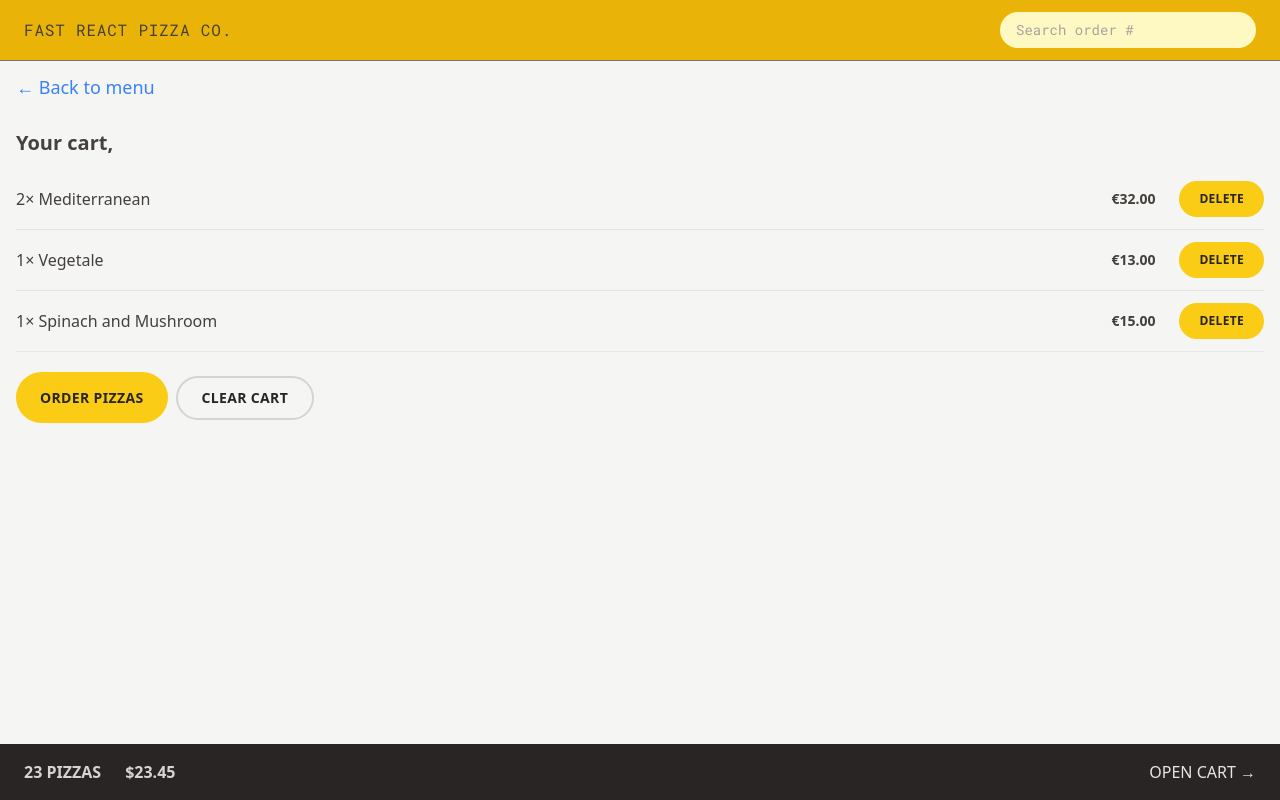
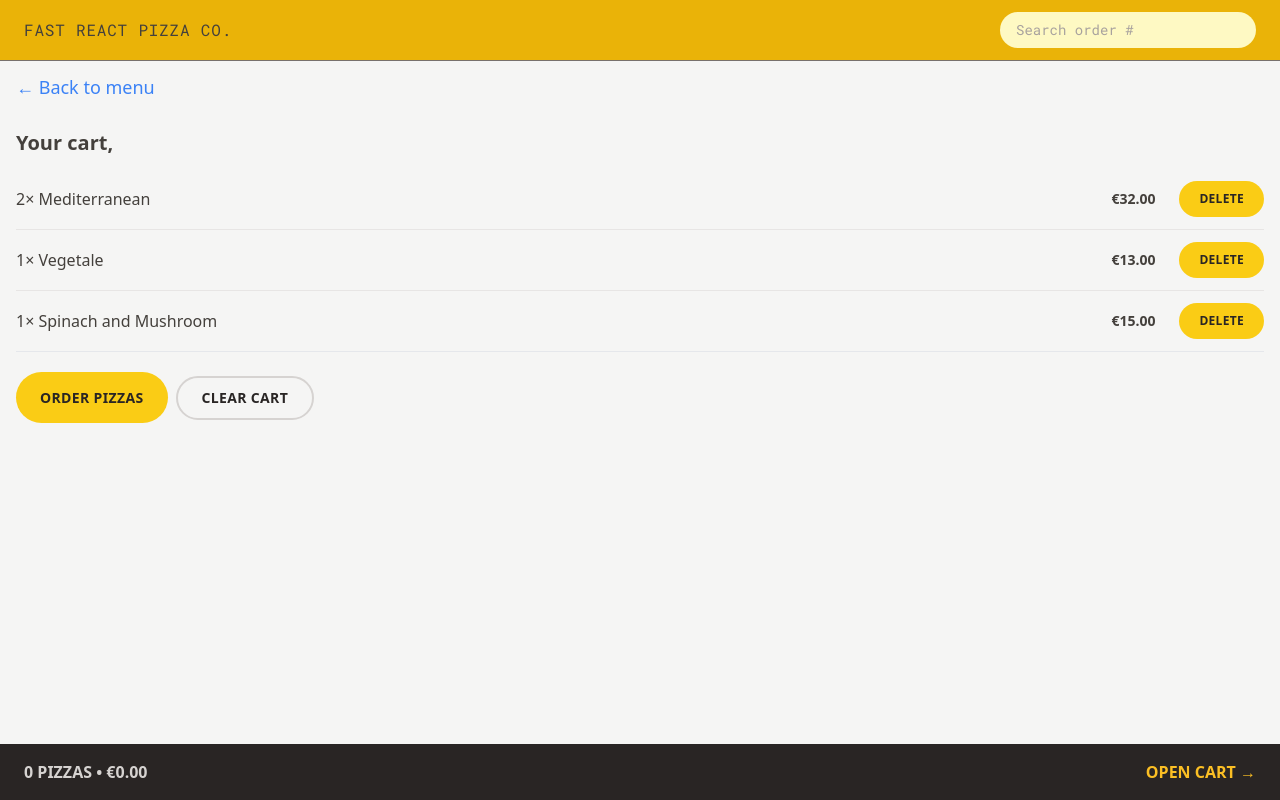
Before and after one commit to zacktam12/PizzaFlow, a React (Vite) app: page /cart in a window 1280 px wide. Built offline with nearby package versions, Linux system fonts and the light colour scheme.

Commit message:
integrate Redux for cart state management, and enhance button functionality

```diff
--- a/src/features/cart/Cart.jsx
+++ b/src/features/cart/Cart.jsx
@@ -40,7 +40,7 @@ function Cart() {
 
       <ul className="mt-3 divide-y divide-stone-200 border-b">
         {cart.map((item) => (
-          <CartItem item={item} key={item.key} />
+          <CartItem item={item} key={item.pizzaId} />
         ))}
       </ul>
 
--- a/src/features/cart/CartOverview.jsx
+++ b/src/features/cart/CartOverview.jsx
@@ -1,13 +1,27 @@
+import { useSelector } from "react-redux";
 import { Link } from "react-router-dom";
+import { formatCurrency } from "../../utils/helpers";
 
 function CartOverview() {
+  // Access Redux state
+  const cart = useSelector((state) => state.cart?.cart || []);
+
+  // Calculate total quantity and price
+  const totalCartQuantity = cart.reduce((sum, item) => sum + item.quantity, 0);
+  const totalCartPrice = cart.reduce((sum, item) => sum + item.totalPrice, 0);
+
   return (
     <div className="flex items-center justify-between bg-stone-800 px-4 py-4 text-sm uppercase text-stone-200 sm:px-6 md:text-base">
-      <p className="space-x-4 font-semibold text-stone-300 sm:space-x-6">
-        <span>23 pizzas</span>
-        <span>$23.45</span>
+      <p className="font-semibold text-stone-300">
+        {totalCartQuantity} {totalCartQuantity === 1 ? "pizza" : "pizzas"} •{" "}
+        {formatCurrency(totalCartPrice)}
       </p>
-      <Link to="./cart">Open cart &rarr;</Link>
+      <Link
+        to="/cart"
+        className="font-semibold text-amber-400 hover:text-amber-300"
+      >
+        Open cart &rarr;
+      </Link>
     </div>
   );
 }
--- a/src/features/menu/MenuItem.jsx
+++ b/src/features/menu/MenuItem.jsx
@@ -1,8 +1,23 @@
 import { formatCurrency } from "../../utils/helpers";
 import Button from "../../ui/Button";
+import { useDispatch } from "react-redux";
+import { addItems } from "../cart/cartSlice";
 
 function MenuItem({ pizza }) {
   const { id, name, unitPrice, ingredients, soldOut, imageUrl } = pizza;
+  const dispatch = useDispatch();
+
+  function handleAddToCart(e) {
+    e.preventDefault();
+    const newItem = {
+      pizzaId: id,
+      name,
+      quantity: 1,
+      unitPrice,
+      totalPrice: unitPrice * 1,
+    };
+    dispatch(addItems(newItem));
+  }
 
   return (
     <li className="flex gap-4 py-2">
@@ -24,7 +39,12 @@ function MenuItem({ pizza }) {
               Sold out
             </p>
           )}
-          <Button type="small">Add to cart</Button>
+
+          {!soldOut && (
+            <Button onClick={handleAddToCart} type="small">
+              Add to cart
+            </Button>
+          )}
         </div>
       </div>
     </li>
--- a/src/ui/Button.jsx
+++ b/src/ui/Button.jsx
@@ -1,6 +1,6 @@
 import { Link } from "react-router-dom";
 
-function Button({ children, disabled, to, type }) {
+function Button({ children, disabled, to, type, onclick }) {
   const Base =
     "rounded-full text-sm font-semibold uppercase tracking-wide text-stone-800 transition-colors duration-700 focus:inline-block focus:bg-yellow-300 focus:outline-none focus:ring focus:ring-yellow-300 focus:ring-offset-2 disabled:cursor-not-allowed   ";
 
@@ -20,6 +20,14 @@ function Button({ children, disabled, to, type }) {
       </Link>
     );
   }
+
+  if (onclick)
+    return (
+      <button onclick={onclick} className={Styles[type]} disabled={disabled}>
+        {children}
+      </button>
+    );
+
   return (
     <button className={Styles[type]} disabled={disabled}>
       {children}
```
